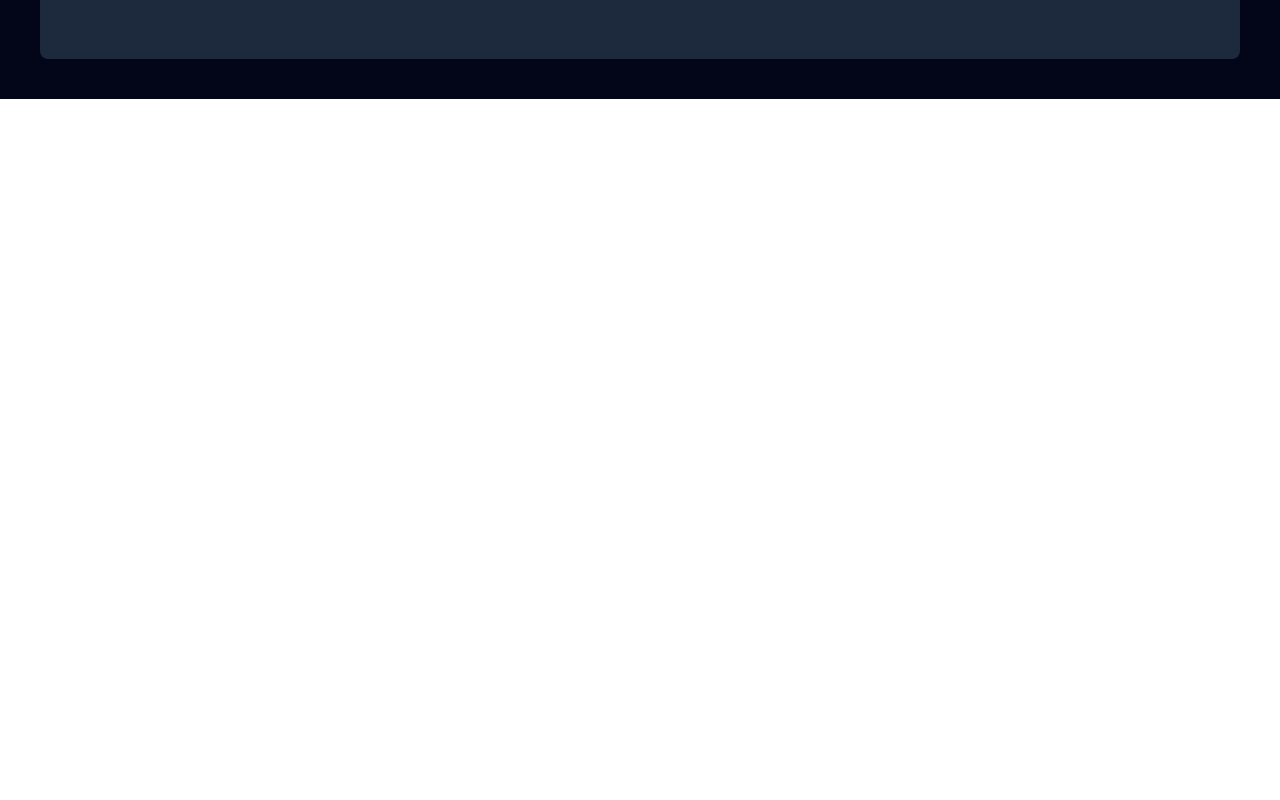
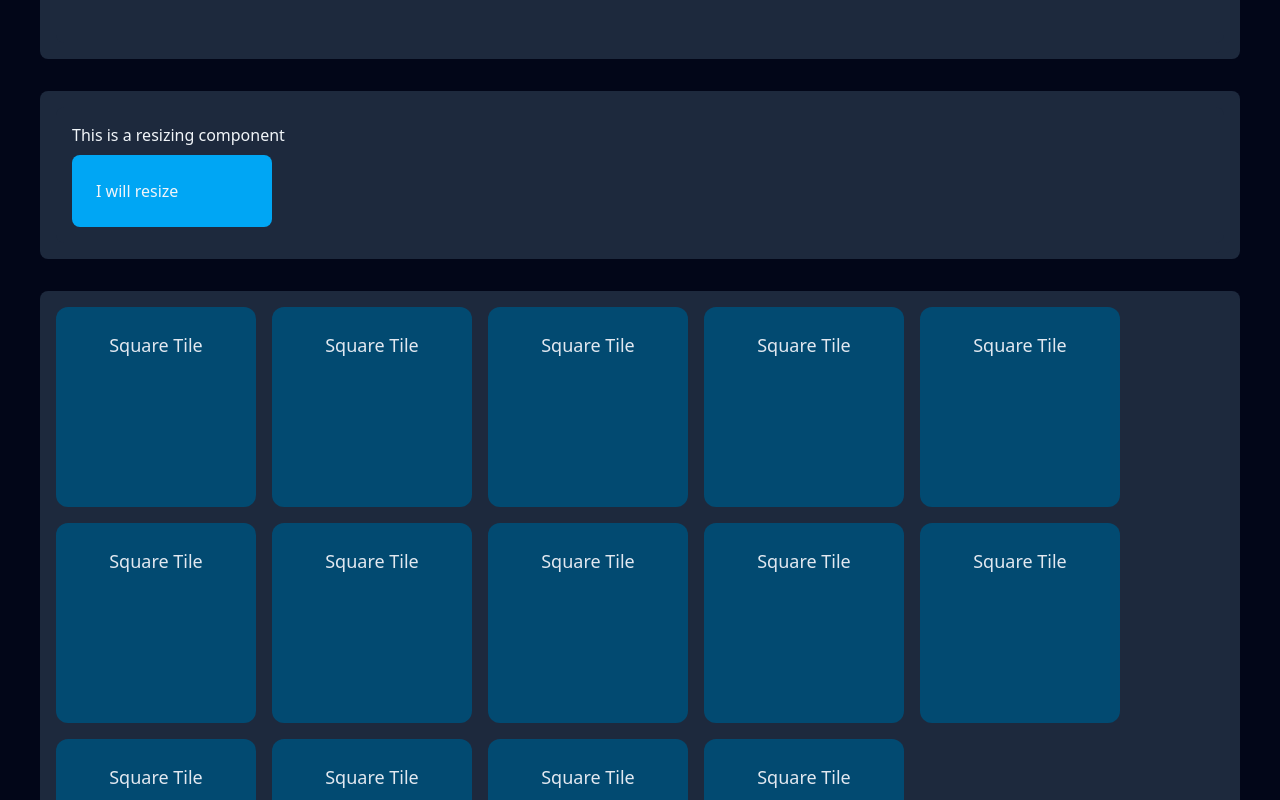
Before and after one commit to donbigosso/react-tailwind-docker, a React (Vite) app: page / in a window 1280 px wide. Shown: the part 900-1700 px from the top of the page. Before the commit the page ends 999 px from the top, so only its background shows below. Built offline with nearby package versions, Linux system fonts and the light colour scheme.

Commit message:
new components created

```diff
--- a/src/App.jsx
+++ b/src/App.jsx
@@ -6,6 +6,9 @@ import SectionLgColMdRow from './components/SectionLgColMdRow.jsx'
 import Header from './components/Header.jsx'
 import Main from './components/Main.jsx'
 import FadingComponent from './components/FadingComponent.jsx'
+import ResizingComponent from './components/ResizingComponent.jsx'
+import SqTile from './components/SqTile.jsx'
+import SectionNoFlex from './components/SectionNoFlex.jsx'
 
 import SlidingComponent2 from './components/SlidingComponent2.jsx'
 
@@ -42,6 +45,25 @@ export default function App() {
 <SectionLgColMdRow>
   <FadingComponent />
 </SectionLgColMdRow>
+<SectionLgColMdRow>
+  <ResizingComponent />
+</SectionLgColMdRow>
+<SectionNoFlex>
+  <SqTile>Square Tile</SqTile>
+   <SqTile>Square Tile</SqTile>
+    <SqTile>Square Tile</SqTile>
+     <SqTile>Square Tile</SqTile>
+      <SqTile>Square Tile</SqTile>
+       <SqTile>Square Tile</SqTile>
+       <SqTile>Square Tile</SqTile>
+         <SqTile>Square Tile</SqTile>
+   <SqTile>Square Tile</SqTile>
+    <SqTile>Square Tile</SqTile>
+     <SqTile>Square Tile</SqTile>
+      <SqTile>Square Tile</SqTile>
+       <SqTile>Square Tile</SqTile>
+       <SqTile>Square Tile</SqTile>
+</SectionNoFlex>
 
 </Main>
 </div>
--- /dev/null
+++ b/src/components/ResizingComponent.jsx
@@ -0,0 +1,12 @@
+export default function ResizingComponent() {
+  return (
+    <div className="group w-full rounded-lg bg-slate-800 p-4">
+        <p className="pb-2">This is a resizing component</p>
+      {/* <div className="rounded-lg bg-sky-500 p-6 opacity-0 transition-opacity group-hover:opacity-100 duration-1000"> */}
+        <div className="rounded-lg bg-sky-500 p-6 w-50  transition-[width] duration-1000 group-hover:w-100">
+        I will resize
+        </div>
+      {/* </div> */}
+    </div>
+  )
+}
--- /dev/null
+++ b/src/components/SectionNoFlex.jsx
@@ -0,0 +1,7 @@
+export default function SectionNoFlex({ children }) {
+  return (
+    <div className="flex flex-wrap gap-4 bg-slate-800 p-4 rounded-lg w-full">
+      {children}
+    </div>
+  )
+}
--- /dev/null
+++ b/src/components/SqTile.jsx
@@ -0,0 +1,12 @@
+export default function SqTile({ children, bgColor = 'sky' }) {
+  const bgTones = {
+    slate: 'bg-slate-900',
+    sky: 'bg-sky-900',
+    rose: 'bg-rose-900',
+  }
+  return (
+    <section className={`w-100 h-100 rounded-xl hover:border-4 hover:border-rose-900  md:w-50 md:h-50 ${bgTones[bgColor]} p-6 text-center`}>
+      <p className="text-slate-200 text-lg">{children}</p>
+    </section>
+  )
+}
```
